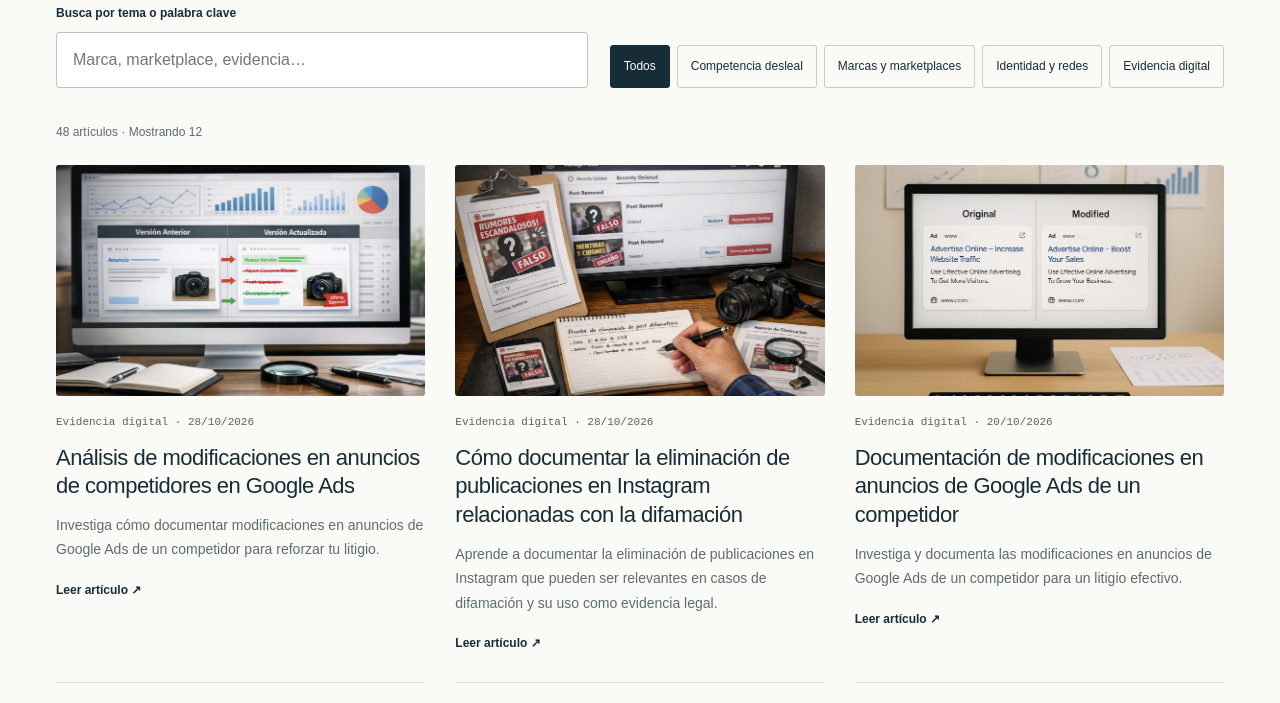
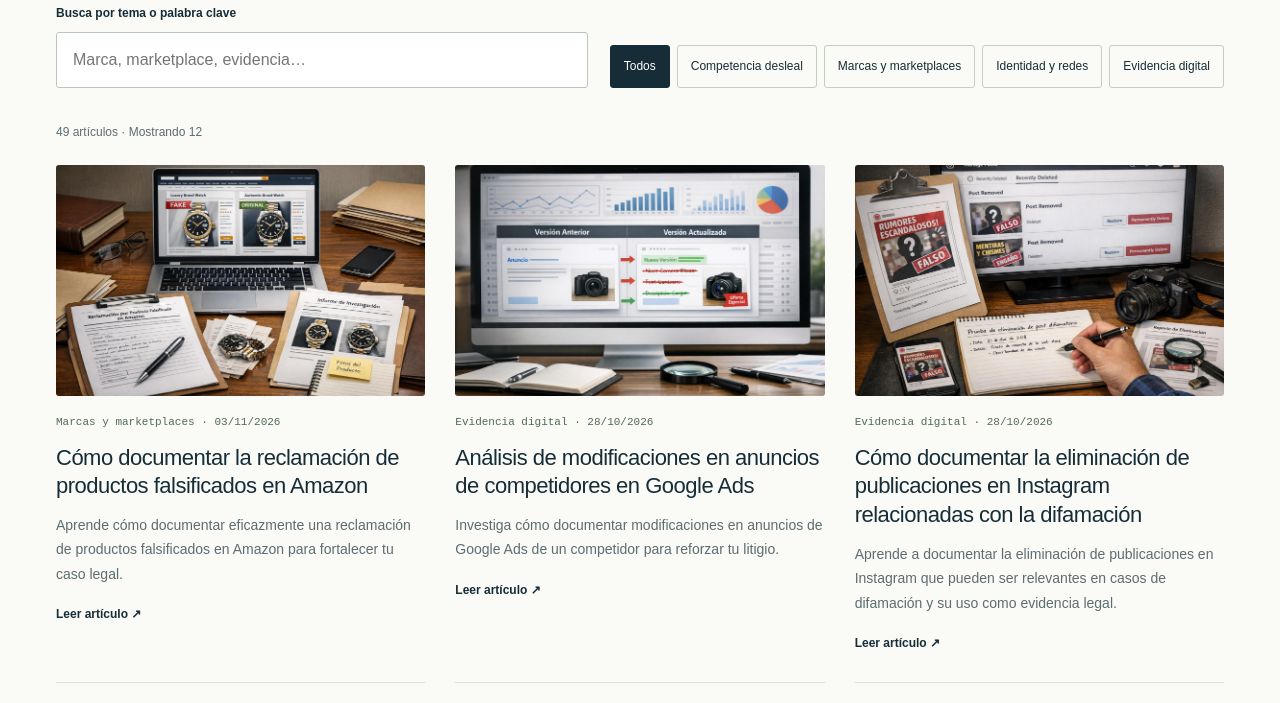
Before and after one commit to NachoCuixo/VeriDigital, a plain HTML site: page blog/index.html in a window 1280 px wide. Shown: the part 550-1253 px from the top of the page. Drawn offline with Linux system fonts and the light colour scheme.

Commit message:
Auto blog update

```diff
--- a/blog/index.html
+++ b/blog/index.html
@@ -643,6 +643,18 @@
 
 </a>
 
+</div> <div class="blog-post-card">
+
+<a href="/blog/documentar-reclamacion-productos-falsificados-amazon-20261103.html">
+
+<img src="/images/blog/documentar-reclamacion-productos-falsificados-amazon-20261103.jpg" alt="documentar reclamación de productos falsificados en Amazon">
+
+<h3>Cómo documentar la reclamación de productos falsificados en Amazon</h3>
+
+<p>Aprende cómo documentar eficazmente una reclamación de productos falsificados en Amazon para fortalecer tu caso legal.</p>
+
+</a>
+
 </div> <!-- BLOG_POST -->
 </div><p id="vd-blog-empty" class="vd-empty" hidden>No hay artículos con esos criterios. Prueba con otra palabra o selecciona «Todos».</p><button class="vd-button vd-more" id="vd-blog-more" type="button" hidden>Ver más artículos</button></div></section></main>
 <section class="vd-cta"><div class="container"><p class="vd-kicker" style="color:#c6e8b4">DEL ANÁLISIS A TU CASO</p><h2>Investigar los hechos.<br><em>Explicarlos también en juicio.</em></h2><p>Investigación digital, informe pericial y ratificación en juicio para despachos. Cuéntanos qué necesitas documentar.</p><a class="vd-button" href="/#Contacto">Hablemos de tu caso ↗</a></div></section><footer class="vd-footer"><a class="vd-brand" href="/"><img class="vd-logo" src="/brand/svg/veridigital-logo-horizontal-color.svg" alt="VeriDigital" width="540" height="128"></a><a href="tel:+34644332074">+34 644 332 074</a><a href="/#Contacto">Contacto</a><a href="/privacidad.html">Privacidad</a><a href="/blog/">Blog</a></footer><script src="/js/blog-editorial.js" defer></script>
```
